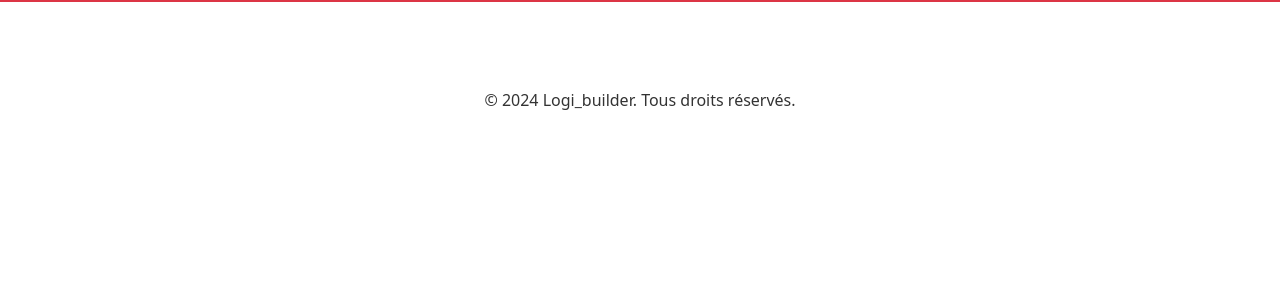
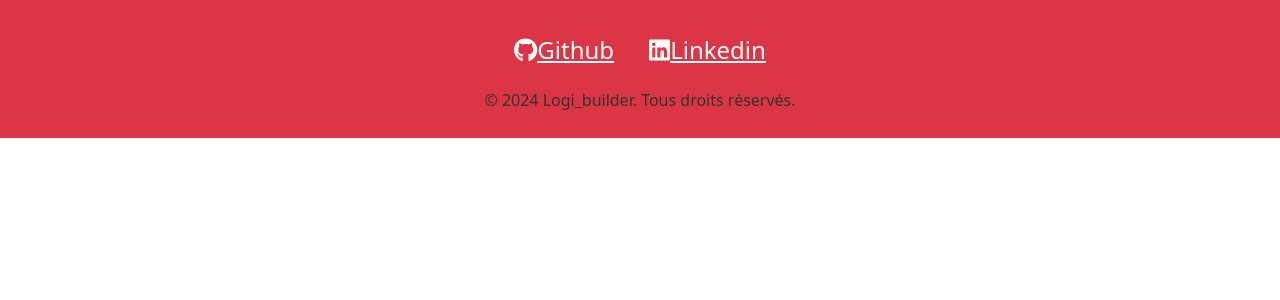
Before and after one commit to Logibuilder/assane.kane, a Next.js app: page /components/Footer in a window 1280 px wide. Shown: the top 300 px of the page. Built offline with nearby package versions, Linux system fonts and the light colour scheme.

Commit message:
Add files via upload

```diff
--- a/src/styles/Footer.module.css
+++ b/src/styles/Footer.module.css
@@ -1,6 +1,6 @@
 .footer {
     padding: 10px;
-    background-color: var(--card-bg);
+    background-color: var(--primary-color);
     color: var(--text-color);
     border-top: 2px solid var(--primary-color);
     transition: background-color 0.3s ease, color 0.3s ease, border-color 0.3s ease;
```
